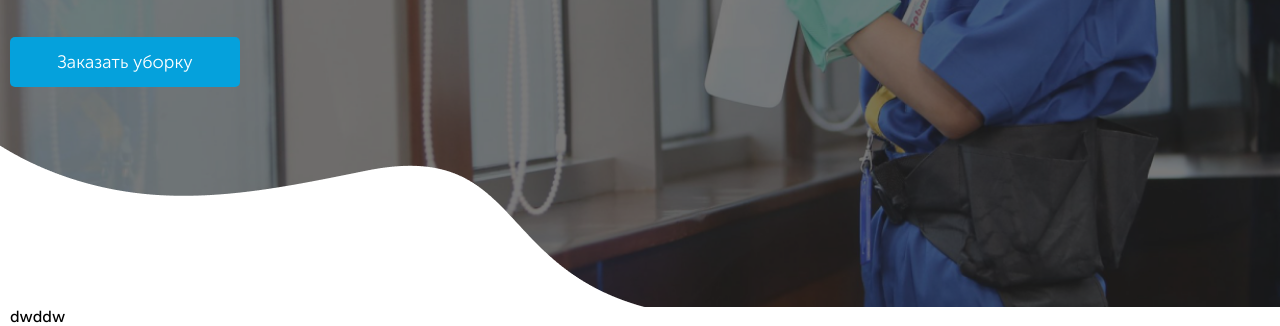
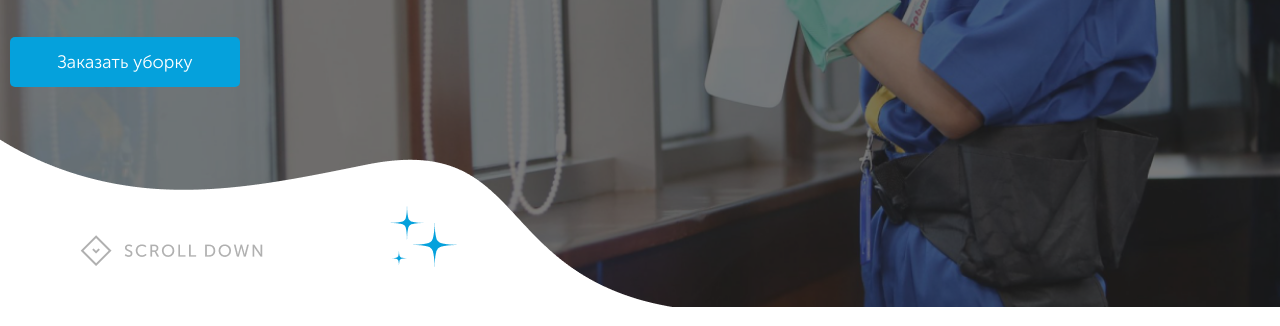
Before and after one commit to Meirzhan06/Pro-Clean, a plain HTML site: page index.html in a window 1280 px wide. Shown: the part 493-819 px from the top of the page. Drawn offline with nearby package versions, Linux system fonts and the light colour scheme; files whose address does not match are found by name.

Commit message:
Add files via upload

```diff
--- a/css/style.css
+++ b/css/style.css
@@ -61,6 +61,9 @@
     padding: 0;
     font-family: 'MuseoSansCyrl';
 }
+.lock{
+    overflow-y: hidden;
+}
 button{
     width: 210px;
     height: 42px;
@@ -93,11 +96,20 @@ button:hover{
     overflow: hidden;
     background: rgba(34, 34, 34, 0.6);
 }
-.wave{
+.wave-img{
     position: absolute;
     left: 0;
-    bottom: -10px;
-    color: #000;
+    bottom: 0px;
+}
+.scroll-down-img{
+    position: absolute;
+    left: 80px;
+    bottom: 5%;
+}
+.particles-img{
+    position: absolute;
+    left: 390px;
+    bottom: 5%;
 }
 .support{
     display: flex;
@@ -184,7 +196,6 @@ button:hover{
     transform: translateY(0vh);
 }
 .button-close-burger{
-    height: 10%;
     padding: 15px 15px 0 0;
     font-size: 26px;
 }
--- a/index.html
+++ b/index.html
@@ -14,8 +14,9 @@
     <div class="section1">
         <div class="background-filter">
             <div class="wave">
-                <img src="img/wave.png" alt="">
-
+                <img class="wave-img" src="img/wave.png" alt="">
+                <img class="scroll-down-img" src="img/scroll-down.png" alt="">
+                <img class="particles-img" src="img/particles.png" alt="">
             </div>
             <div class="support">
                 <a href=""><img src="img/support-wh.png" alt=""></a>
@@ -72,7 +73,7 @@
     <div class="wrapper">
         <div class="container">
             <div class="section2">
-                dwddw
+
             </div>
         </div>
     </div>
--- a/js/script.js
+++ b/js/script.js
@@ -1,11 +1,13 @@
 $(document).ready(function() {
     $('.bars').click(function(event) {
         $('.burger-menu').toggleClass('active');
+        $('body').toggleClass('lock');
     });
 });
 
 $(document).ready(function() {
     $('.button-close-burger').click(function(event) {
         $('.burger-menu').removeClass('active');
+        $('body').removeClass('lock');
     });
 });
```
Also changed, not shown: img/particles.png (added), img/scroll-down.png (added).
